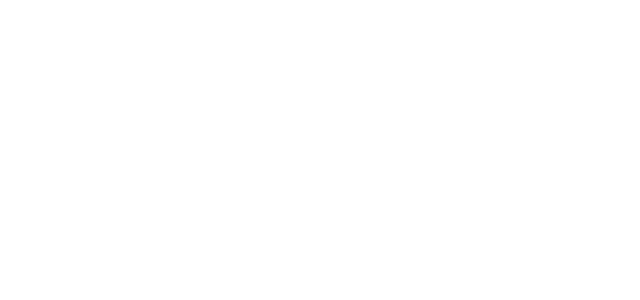
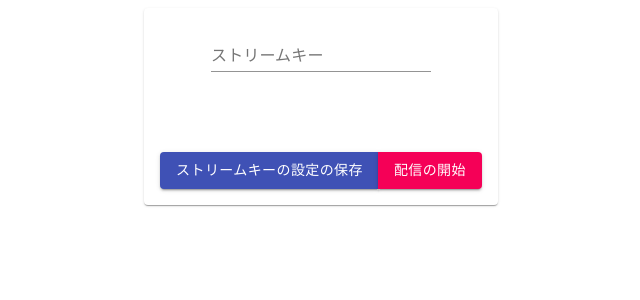
Before and after one commit to himanoa/circuitious-route, a Next.js app in the folder packages/simic/frontend/: page / in a window 1280 px wide. Shown: the top 300 px of the page, without its empty margins (319-959 px from the left). Built offline with nearby package versions, Linux system fonts and the light colour scheme.

Commit message:
Implemented an Index page component
only the appearance

```diff
--- a/packages/simic/frontend/pages/index.tsx
+++ b/packages/simic/frontend/pages/index.tsx
@@ -1,7 +1,57 @@
-import React from "react"
+import React from "react";
+import {
+  Button,
+  ButtonGroup,
+  Grid,
+  Paper,
+  FormControl,
+  TextField,
+  makeStyles,
+} from "@material-ui/core";
 
+const useStyles = makeStyles((theme) => ({
+  root: {
+    flexGrow: 1,
+  },
+  paper: {
+    padding: theme.spacing(2),
+    textAlign: "center",
+    color: theme.palette.text.secondary,
+  },
+}));
 const Index: React.FC = () => {
-  return <></>
-}
+  const classes = useStyles();
+  return (
+    <div className={classes.root}>
+      <Grid
+        container
+        justify="center"
+        alignContent="center"
+        alignItems="center"
+        direction="column"
+      >
+        <Paper className={classes.paper} >
+          <Grid container spacing={10} justify="center" direction="column">
+            <Grid item direction="column">
+              <FormControl>
+                <TextField label="ストリームキー"></TextField>
+              </FormControl>
+            </Grid>
+            <Grid item>
+              <ButtonGroup>
+                <Button color="primary" variant="contained">
+                  ストリームキーの設定の保存
+                </Button>
+                <Button color="secondary" variant="contained">
+                  配信の開始
+                </Button>
+              </ButtonGroup>
+            </Grid>
+          </Grid>
+        </Paper>
+      </Grid>
+    </div>
+  );
+};
 
-export default Index
+export default Index;
```
Also changed, not shown: packages/simic/frontend/tsconfig.json (+3 -11 lines), 1 other file (tests, documents, lock files or other folders).
